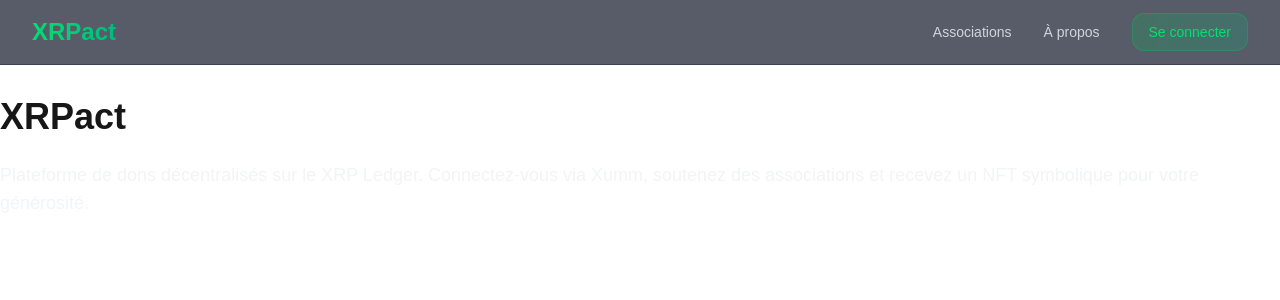
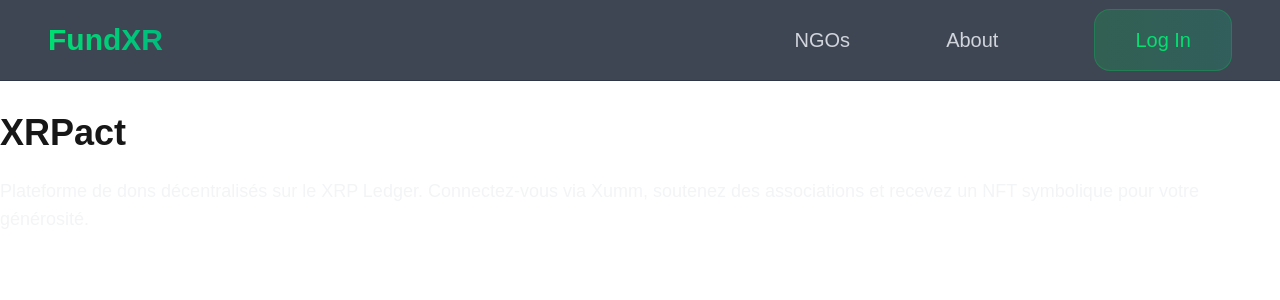
Before and after one commit to theaux42/pbw, a Next.js app: page / in a window 1280 px wide. Shown: the top 300 px of the page. Built offline with nearby package versions, Linux system fonts and the light colour scheme.

Commit message:
:construction: 1st navbar rework

```diff
--- a/app/NavBar.jsx
+++ b/app/NavBar.jsx
@@ -14,42 +14,41 @@
   }, [])
 
   return (
-    <nav className="sticky top-0 z-50 backdrop-blur-xl bg-gray-900/70 border-b border-gray-800/50">
-      <div className="max-w-7xl mx-auto px-4 sm:px-6 lg:px-8">
-        <div className="flex items-center justify-between h-16">
-          {/* Logo / Accueil */}
+    <nav className="sticky top-0 z-50 backdrop-blur-xl bg-gray-900/80 border-b border-gray-800/50">
+      <div className="max-w-8xl mx-auto px-6 sm:px-8 lg:px-12">
+        <div className="flex items-center justify-between h-20">
+          {/* Logo / Home */}
           <Link
             href="/"
-            className="text-2xl font-bold bg-gradient-to-r from-green-400 to-emerald-500 bg-clip-text text-transparent hover:opacity-80 transition-opacity"
+            className="text-3xl font-extrabold bg-gradient-to-r from-green-400 to-emerald-500 bg-clip-text text-transparent hover:opacity-80 transition-opacity font-mono"
           >
-            XRPact
+            FundXR
           </Link>
 
-          {/* Navigation Links */}
-          <div className="flex items-center space-x-8">
+          <div className="flex items-center space-x-24 justify-between text-xl font-mono">
             <Link
               href="/associations"
-              className="text-gray-300 hover:text-green-400 transition-colors text-sm font-medium"
+              className="text-gray-300 hover:text-green-400 transition-colors"
             >
-              Associations
+              NGOs
             </Link>
             <Link
               href="/about"
-              className="text-gray-300 hover:text-green-400 transition-colors text-sm font-medium"
+              className="text-gray-300 hover:text-green-400 transition-colors"
             >
-              À propos
+              About
             </Link>
 
             {/* Profile/Login Button */}
             <Link
               href="/profile"
-              className="px-4 py-2 rounded-xl text-sm font-medium
+              className="px-10 py-4 rounded-2xl text-base text-xl
                 bg-gradient-to-r from-green-500/20 to-emerald-500/20
                 hover:from-green-500/30 hover:to-emerald-500/30
                 border border-green-500/30 text-green-400
-                transition-all duration-200"
+                transition-all duration-200 font-mono"
             >
-              {account ? 'Profil' : 'Se connecter'}
+              {account ? 'Profile' : 'Log In'}
             </Link>
           </div>
         </div>
```
